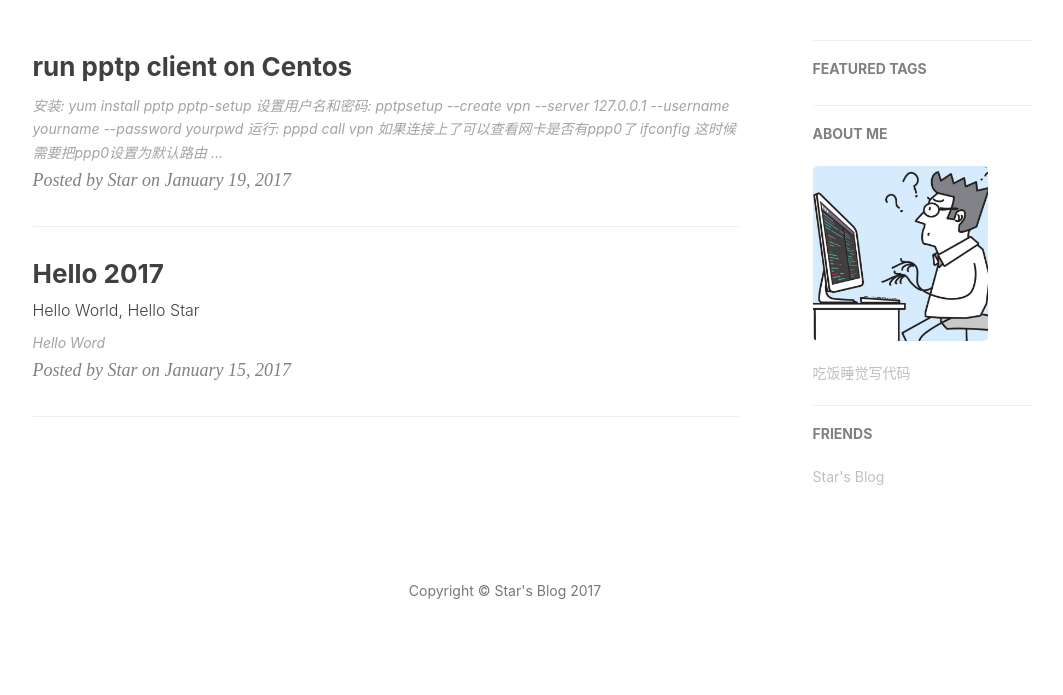
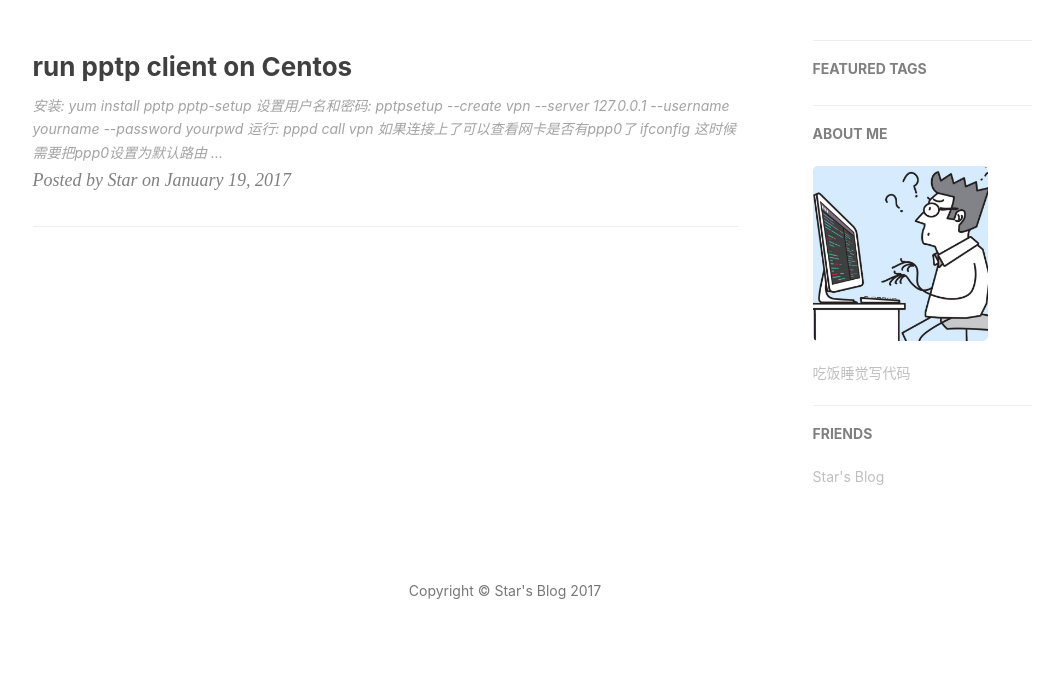
Before and after one commit to istar/istar.github.io, a Jekyll site: the page built from index.html, in a window 1280 px wide. Shown: the part 418-1113 px from the top of the page, without its empty margins (135-1198 px from the left). Built offline with Jekyll 4.4.1, drawn with Linux system fonts in a browser that asks for light colours; nearby versions of some CDN libraries; the list of posts is cut into pages by our own code; comment, search, counter and statistics services are not loaded.

```diff
--- a/CNAME
+++ b/CNAME
@@ -0,0 +1 @@
+www.istar.name
--- a/_posts/2017-01-15-this-is-a-tester.md
+++ /dev/null
@@ -1,15 +0,0 @@
----
-layout:     post
-title:      "Hello 2017"
-subtitle:   'Hello World, Hello Star'
-date:       2017-01-15 12:00:00
-author:     "Star"
-header-img: "img/post-bg-2015.jpg"
-catalog: true
-tags:
-    - 生活
----
-
-
-
-Hello Word
```
Also changed, not shown: _posts/2017-01-19-centos-use-pptp.md (+11 -0 lines), 2 other files.
